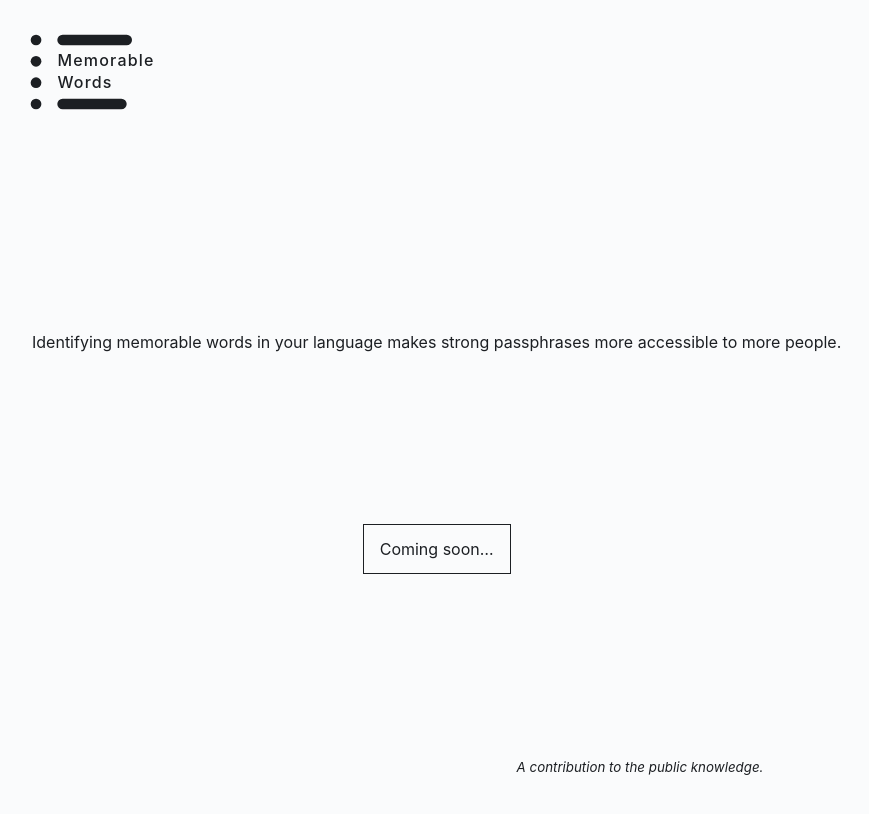
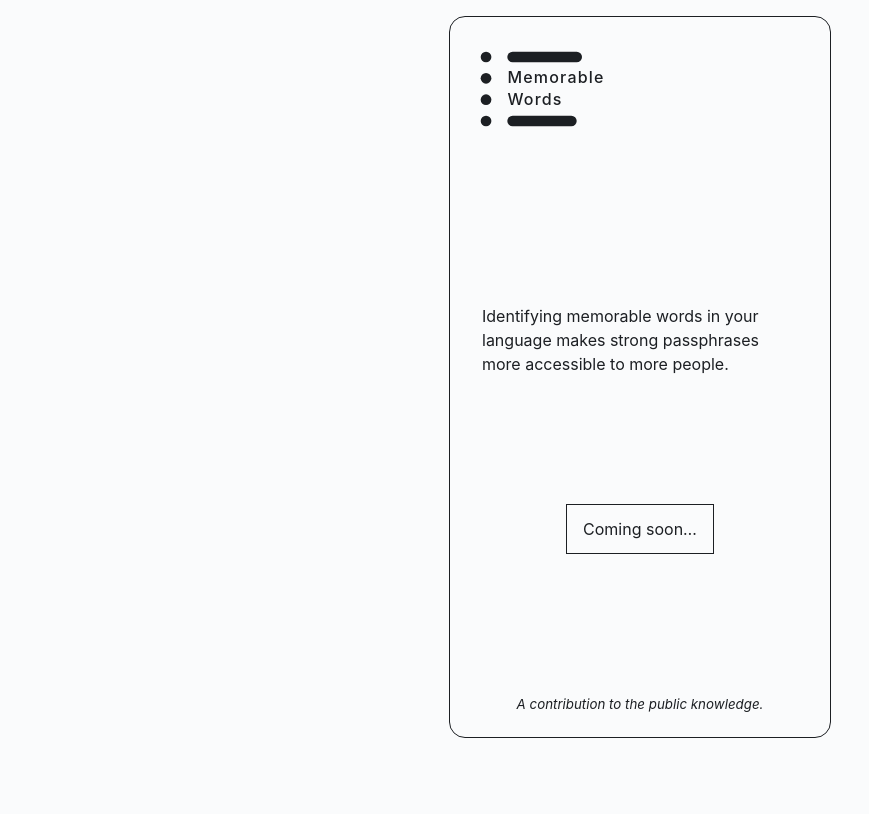
Before and after one commit to memorablewords/app, a Svelte app: page / in a window 1280 px wide. Shown: the whole page, without its empty margins (0-869 px from the left). Built offline with nearby package versions, Linux system fonts and the light colour scheme.

Commit message:
Add simple screen size handling

```diff
--- a/src/App.svelte
+++ b/src/App.svelte
@@ -16,6 +16,16 @@
     height: 100vh;
     position: relative;
   }
+
+  @media screen and (min-width: 480px) {
+    div {
+      max-width: 380px;
+      max-height: 720px;
+      margin: 16px auto;
+      border-radius: 16px;
+      border: 1px solid var(--app-primary-color);
+    }
+  }
 </style>
 
 <div class={$darkMode ? 'dark' : ''}>
```
